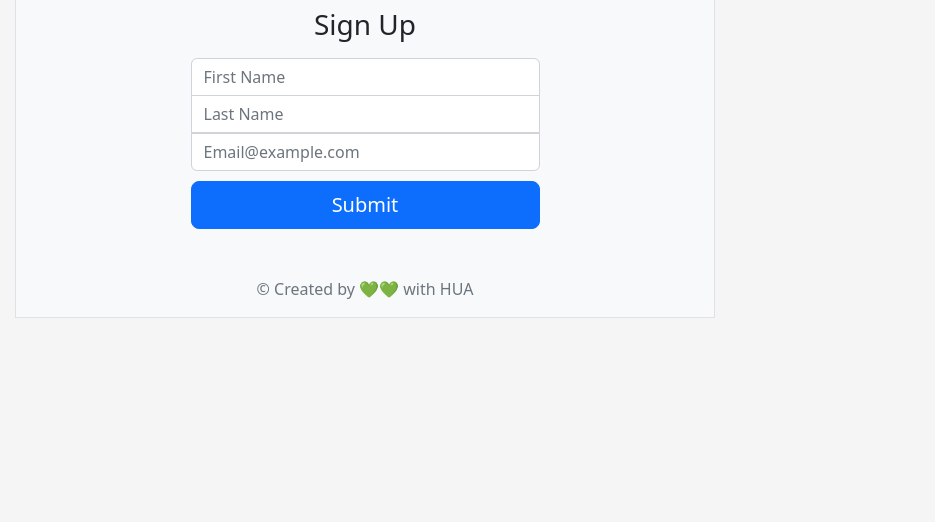
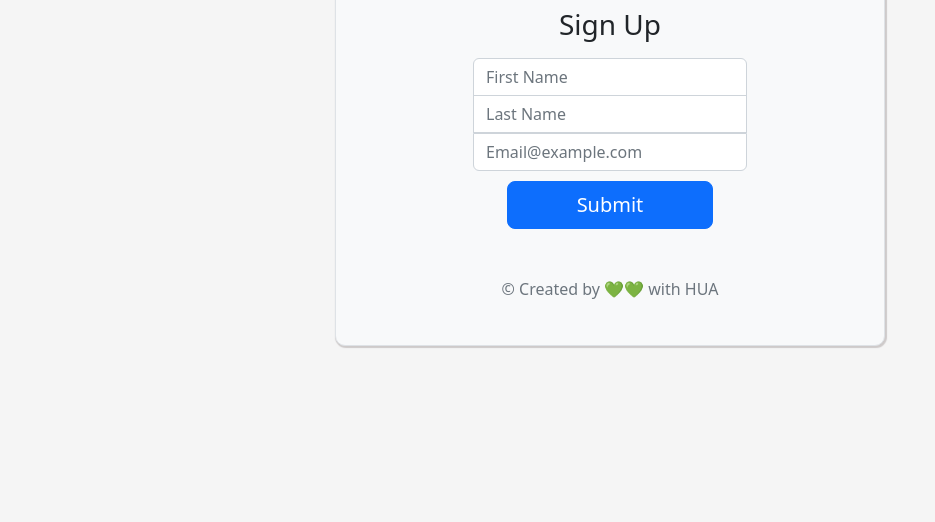
Before and after one commit to HasibullahAman/APIs-Module, a website: page Newslatter-Signup/signup.html in a window 1280 px wide. Shown: the part 278-800 px from the top of the page, without its empty margins (0-935 px from the left). Drawn offline with nearby package versions, Linux system fonts and the light colour scheme.

Commit message:
done designated

```diff
--- a/Newslatter-Signup/signup.html
+++ b/Newslatter-Signup/signup.html
@@ -42,7 +42,7 @@
   <body class="text-center">
 
 <main class="form-signin">
-  <div class="bg-light border" style="width:700px; margin:auto; justify-content:center; displey:flex;">
+  <div class="bg-light border" style="width:550px; justify-content:center;">
   <form style="width:50%">
     <img class="mb-4 rounded-circle" src="image/logo.jpg" alt="" width="72" height="57" >
     <h1 class="h3 mb-3 fw-normal">Sign Up</h1>
@@ -56,7 +56,7 @@
     <div>
       <input type="email" class="form-control"  placeholder="Email@example.com">
     </div>
-    <button class="w-100 btn btn-lg btn-primary" type="submit">Submit</button>
+    <button class="w-75 btn btn-lg btn-primary" type="submit">Submit</button>
     <p class="mt-5 mb-3 text-muted">&copy; Created by 💚💚 with HUA </p>
   </form>
 </div>
--- a/Newslatter-Signup/style.css
+++ b/Newslatter-Signup/style.css
@@ -4,10 +4,7 @@ body {
   display: flex;
 }
 
-.bg-light{
-  margin-left:400px;
-  display: flex;
-}
+
 body {
   display: flex;
   align-items: center;
@@ -16,6 +13,14 @@ body {
   background-color: #f5f5f5;
 }
 
+.bg-light{
+  margin-left:20rem;
+  display: flex;
+  height:28rem;
+  align-items: center;
+  border-radius: 10px;
+  box-shadow: 1px 1px 1px 1px #cecaca;
+}
 .form-signin {
   width: 100%;
   max-width: 330px;
```
